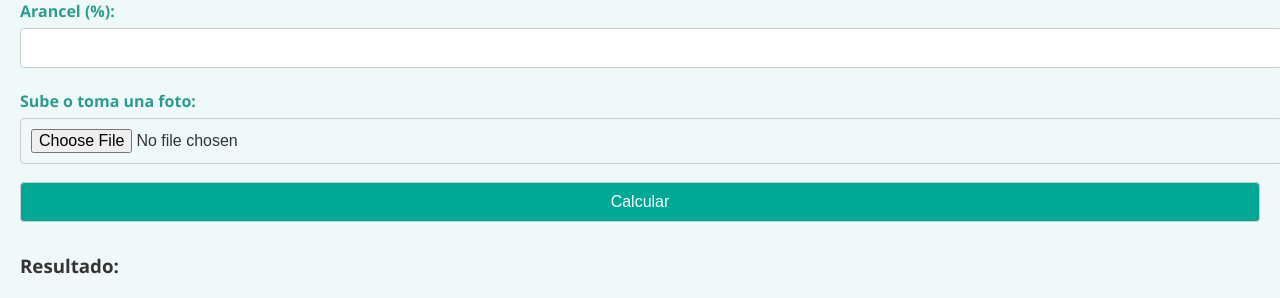
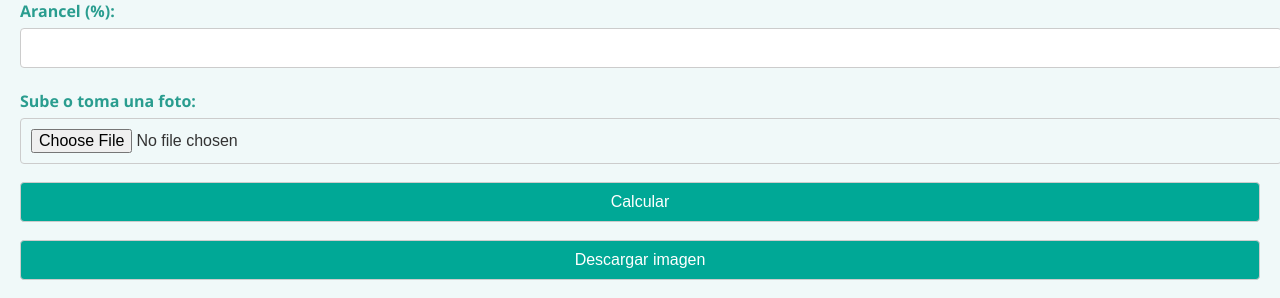
Before and after one commit to cmurillo088/Cotizador-CFR, a Flask app: page / in a window 1280 px wide. Shown: the part 659-957 px from the top of the page. Before the commit the page ends 933 px from the top, so only its background shows below. Run offline with Flask 3, Linux system fonts and the light colour scheme.

Commit message:
Update index.html

```diff
--- a/templates/index.html
+++ b/templates/index.html
@@ -85,6 +85,7 @@
     <input type="file" accept="image/*" id="foto" capture="environment">
 
     <button type="submit">Calcular</button>
+    <button type="button" id="descargar">Descargar imagen</button>
   </form>
 
   <h3>Resultado:</h3>
@@ -149,12 +150,12 @@
 
           if (imagenCargada) {
             ctx.drawImage(imagenCargada, 0, 0);
-            ctx.fillStyle = "rgba(0,0,0,0.5)";
-            ctx.fillRect(0, canvas.height - 100, canvas.width, 100);
+            ctx.fillStyle = "rgba(0,0,0,0.6)";
+            ctx.fillRect(0, canvas.height - 120, canvas.width, 120);
             ctx.fillStyle = "#ffffff";
-            ctx.font = "20px Arial";
+            ctx.font = "30px Arial";
             resumen.forEach((line, i) => {
-              ctx.fillText(line, 10, canvas.height - 70 + (i * 22));
+              ctx.fillText(line, 20, canvas.height - 80 + (i * 30));
             });
           }
         } else {
@@ -165,6 +166,13 @@
         document.getElementById('resultado').textContent = 'Ocurrió un error al procesar la solicitud.';
       });
     });
+
+    document.getElementById('descargar').addEventListener('click', function() {
+      const enlace = document.createElement('a');
+      enlace.download = 'cotizador_resultado.png';
+      enlace.href = canvas.toDataURL();
+      enlace.click();
+    });
   </script>
 </body>
 </html>
```
